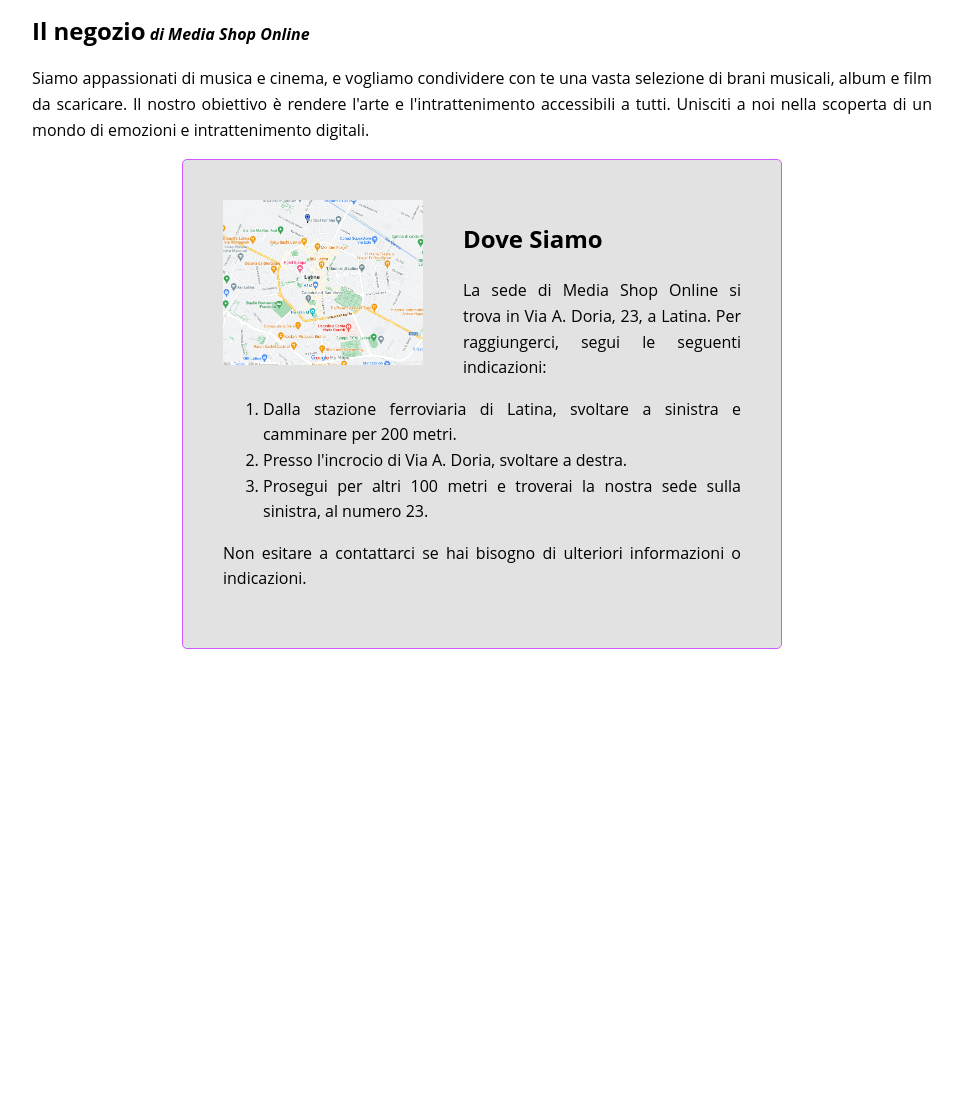
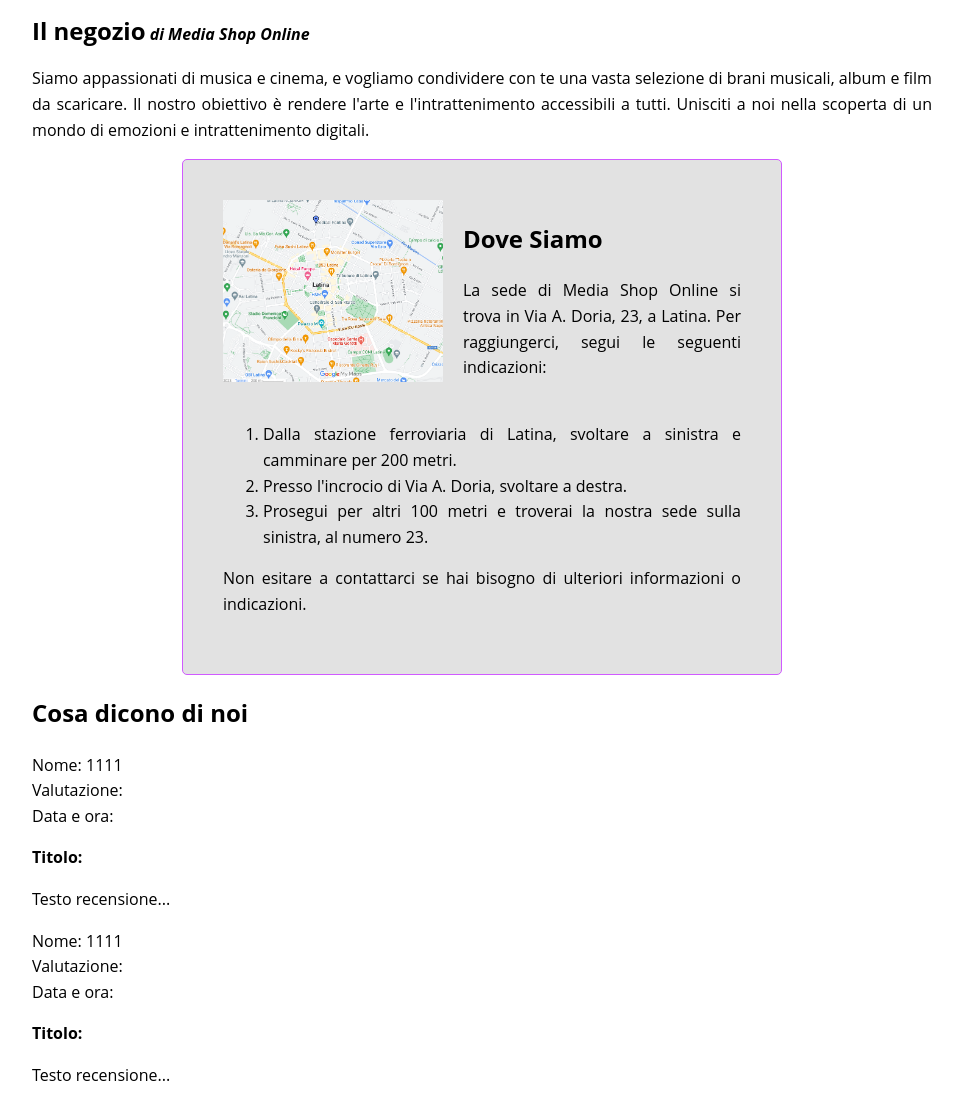
Before and after one commit to spar-git/stefano.parente.PHP-MySQL, a PHP site: page /negozio.php in a window 1280 px wide. Shown: the part 215-1320 px from the top of the page, without its empty margins (158-1120 px from the left). Before the commit the page ends 864 px from the top, so only its background shows below. Run offline with PHP 8.4, Linux system fonts and the light colour scheme.

Commit message:
Update negozio.php

```diff
--- a/negozio.php
+++ b/negozio.php
@@ -38,10 +38,10 @@ PUBLIC "-//W3C//DTD XHTML 1.0 Strict//EN"
     	</div>
 
 <div class="dove-siamo-box">
-    <a href="https://maps.app.goo.gl/ziUegZv8x3ngFcxN7"><img style="width: 200px; float: left; margin-right:40px; margin-bottom:10px;" src="mappa.png" alt="Dove siamo"></a>
+    <a href="https://maps.app.goo.gl/ziUegZv8x3ngFcxN7"><img style="width: 220px; float: left; margin-right:20px; margin-bottom:10px;" src="mappa.png" alt="Dove siamo"></a>
     <div style="text-align: justify;">
         <h2 >Dove Siamo</h2>
-        <p>La sede di Media Shop Online si trova in Via A. Doria, 23, a Latina. Per raggiungerci, segui le seguenti indicazioni:</p>
+        <p>La sede di Media Shop Online si trova in Via A. Doria, 23, a Latina. Per raggiungerci, segui le seguenti indicazioni:<br><br></p>
         <ol>
             <li>Dalla stazione ferroviaria di Latina, svoltare a sinistra e camminare per 200 metri.</li>
             <li>Presso l'incrocio di Via A. Doria, svoltare a destra.</li>
@@ -50,3 +50,23 @@ PUBLIC "-//W3C//DTD XHTML 1.0 Strict//EN"
         <p>Non esitare a contattarci se hai bisogno di ulteriori informazioni o indicazioni.</p>
     </div>
 </div>
+
+<div class="recensioni-box">
+    <h2 >Cosa dicono di noi</h2>
+    <div class="recensione">
+        <p>Nome: 1111<br>
+        Valutazione:<br>
+        Data e ora:<br>
+        </p>
+        <p><strong>Titolo:<br></strong></p>
+        <p>Testo recensione...<br></p>
+    </div>
+    <div class="recensione">
+        <p>Nome: 1111<br>
+        Valutazione:<br>
+        Data e ora:<br>
+        </p>
+        <p><strong>Titolo:<br></strong></p>
+        <p>Testo recensione...<br></p>
+    </div>
+</div>
```
